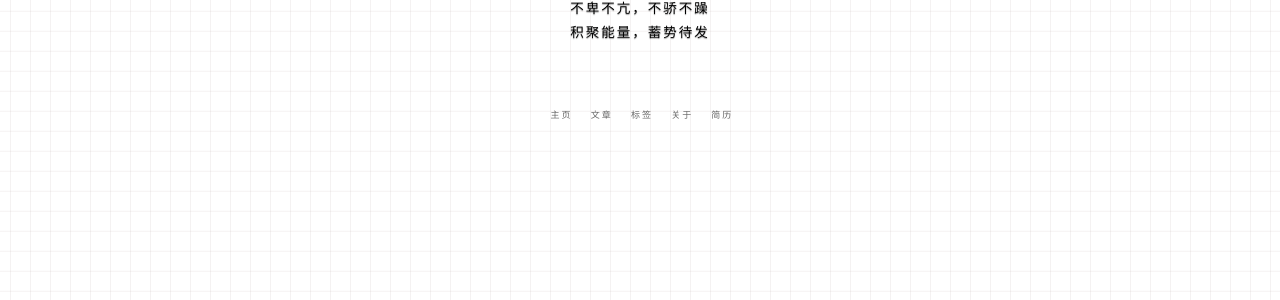
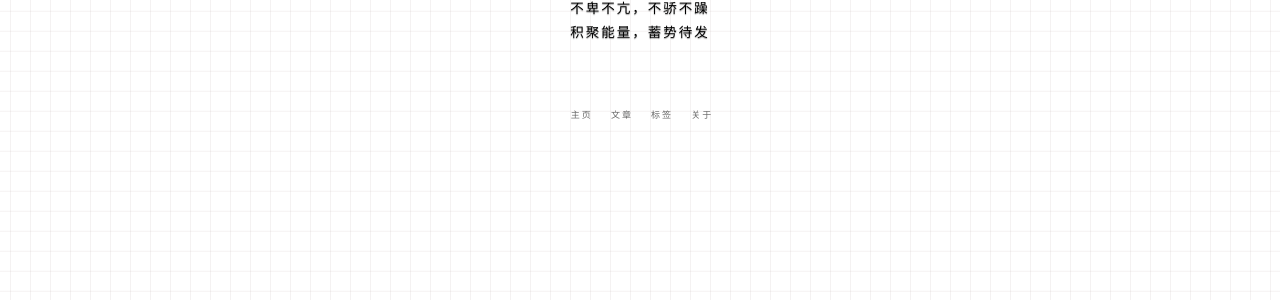
Before and after one commit to zhuSilence/zhuSilence.github.io, a Jekyll site: the page built from index.html, in a window 1280 px wide. Shown: the part 372-672 px from the top of the page. Built offline with Jekyll 4.4.1, drawn with Linux system fonts in a browser that asks for light colours; nearby versions of some CDN libraries; the list of posts is cut into pages by our own code; comment, search, counter and statistics services are not loaded.

Commit message:
2018年终总结

```diff
--- a/_config.yml
+++ b/_config.yml
@@ -60,10 +60,10 @@ nav:
     - {title: 文章, description: archive, url: '/archive'}
     - {title: 标签, description: tags, url: '/tags'}
     - {title: 关于, description: about, url: '/about'}
-    - {title: 简历, description: 简历, url: '/resume.html'}
+#    - {title: 简历, description: 简历, url: '/resume.html'}
 
 
 # Pagination
-gems: [jekyll-paginate]
+plugins: [jekyll-paginate]
 paginate: 20
 paginate_path: "page/:num/"
--- a/css/main.css
+++ b/css/main.css
@@ -830,7 +830,7 @@ img::-moz-selection {
 
   .navigation__item a:hover {
     color: #000;
-    font-size: large;
+    /*font-size: large;*/
   }
 
   .navigation__item_social {
```
